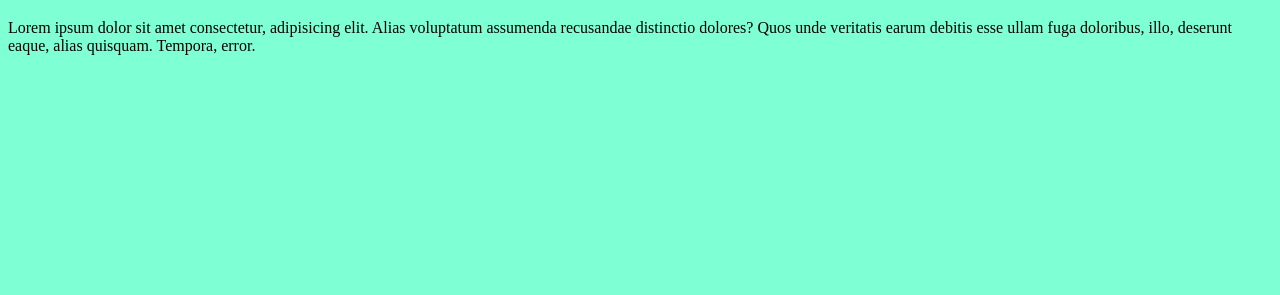
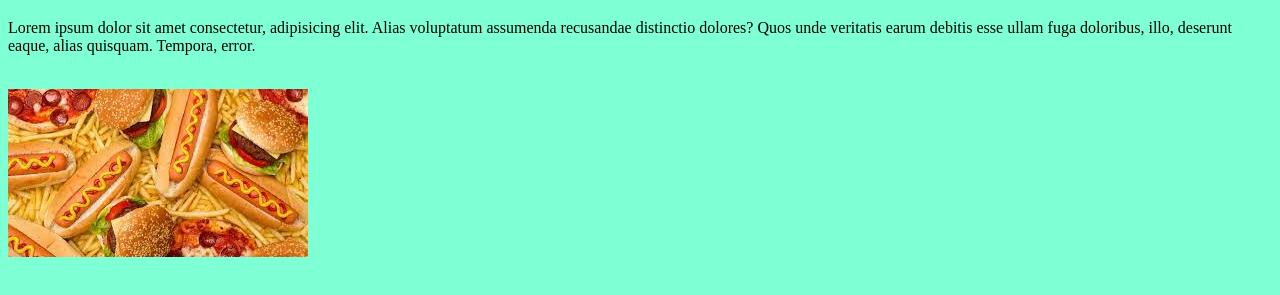
Before and after one commit to Swethareddy30/example1, a plain HTML site: page index.html in a window 1280 px wide. Shown: the part 61-356 px from the top of the page. Drawn offline with Linux system fonts and the light colour scheme.

Commit message:
Update index.html

```diff
--- a/index.html
+++ b/index.html
@@ -25,7 +25,7 @@
     <p>Lorem ipsum dolor sit amet consectetur, adipisicing elit. Alias voluptatum assumenda recusandae distinctio dolores? Quos unde veritatis earum debitis esse ullam fuga doloribus, illo, deserunt eaque, alias quisquam. Tempora, error.</p>
     <img src="images/food2.jfif" alt="">
     <div class="image">
-        <img src="images/img3.jfif" alt="">
+        <img src="img3.jfif" alt="">
     </div>
 
 
```
